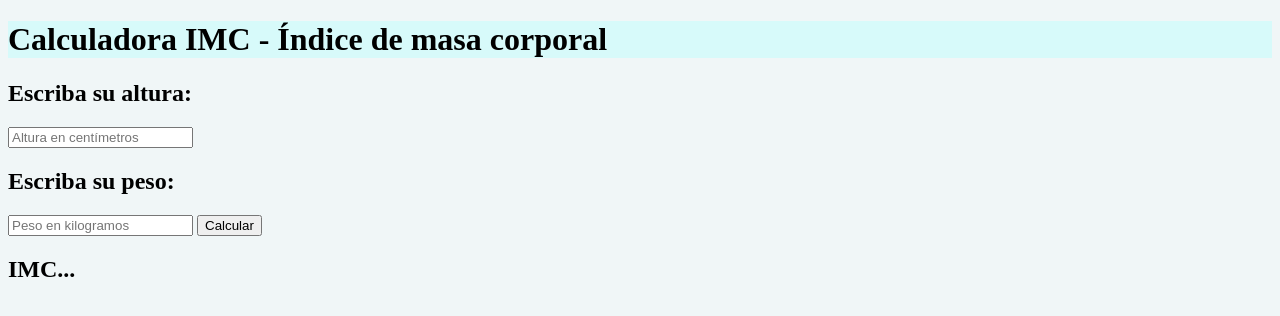
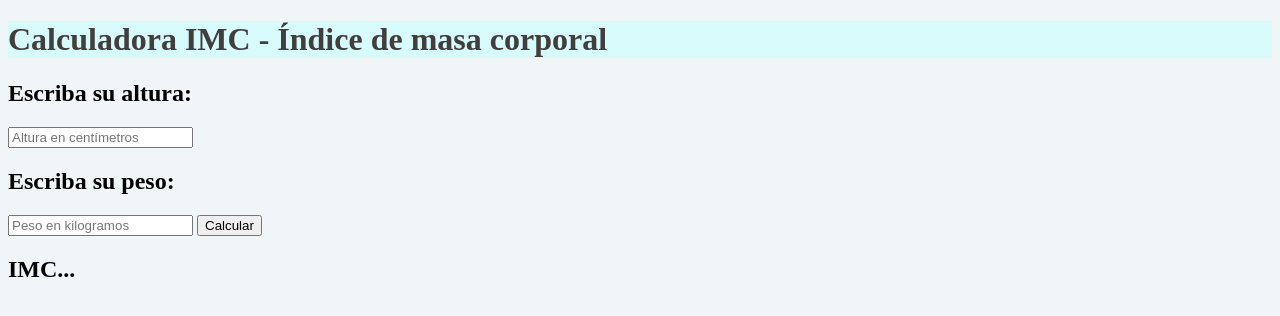
Before and after one commit to gitixus/imc, a plain HTML site: page index.html in a window 1280 px wide. Drawn offline with Linux system fonts and the light colour scheme.

Commit message:
Cambio menor

```diff
--- a/styles.css
+++ b/styles.css
@@ -1,9 +1,5 @@
 header {
     background-color: rgb(215, 250, 250);
-
-    h1 {
-        color: black
-    }
 }
 
 body {
```
